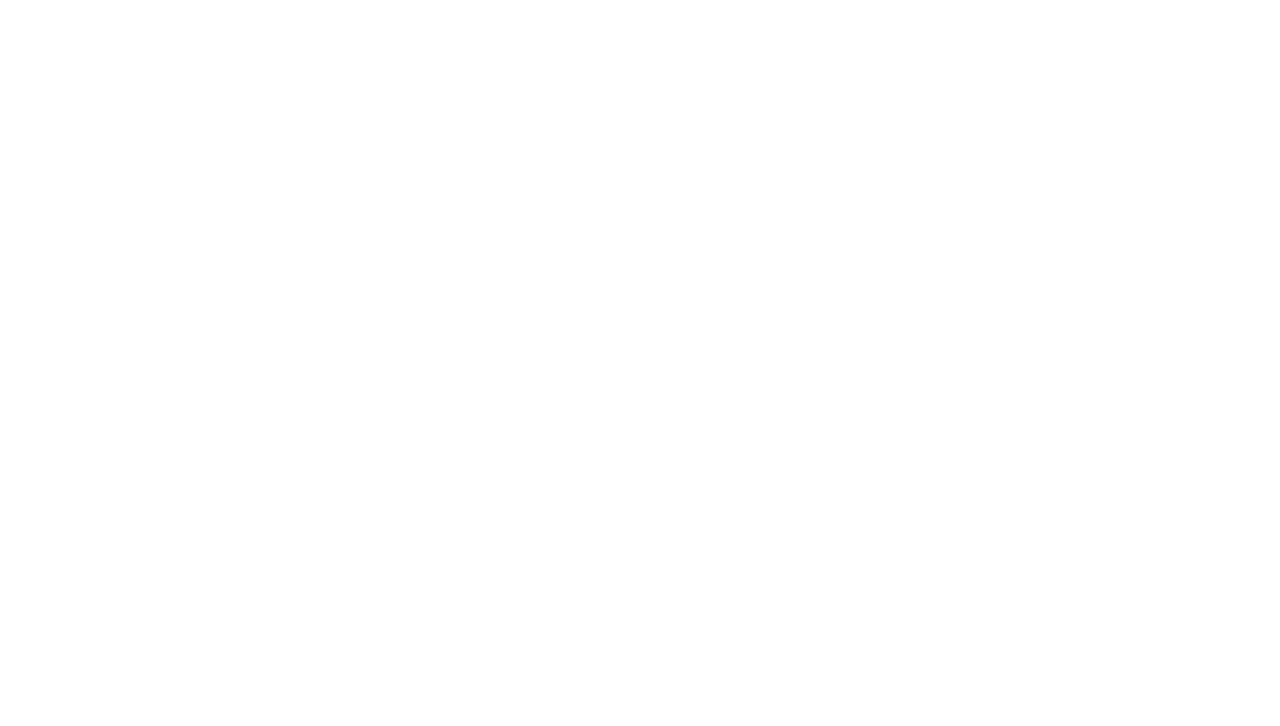
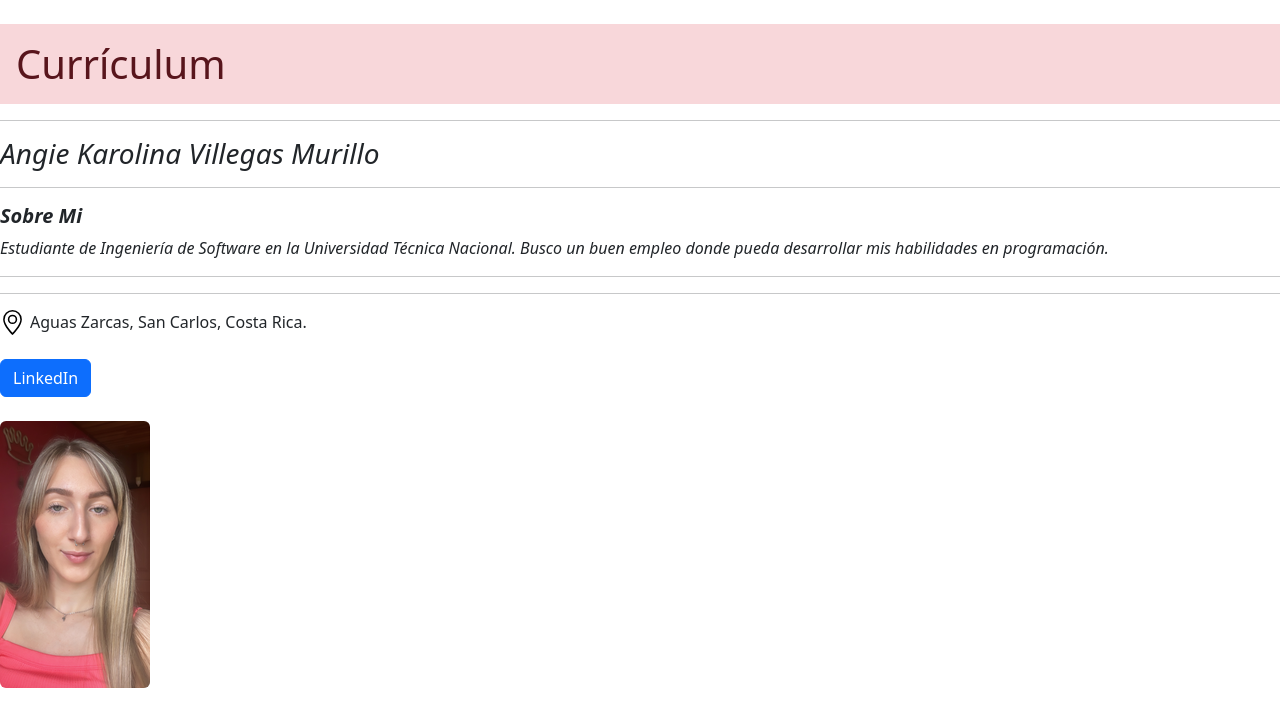
Before and after one commit to anvillegasm/Workshops-ISW512, a plain HTML site: page WorkShop2/Index.html in a window 1280 px wide. Drawn offline with nearby package versions, Linux system fonts and the light colour scheme.

Commit message:
Actulización
Se añadió una imagen, se agregaron títulos, iconos y líneas separadoras. Además se hizo el párrafo de información.

```diff
--- a/WorkShop2/Index.html
+++ b/WorkShop2/Index.html
@@ -1,11 +1,76 @@
 <!DOCTYPE html>
 <html lang="en">
+
 <head>
     <meta charset="UTF-8">
     <meta name="viewport" content="width=device-width, initial-scale=1.0">
     <title>WorkShop 2: curriculum</title>
+    <link href="https://cdn.jsdelivr.net/npm/bootstrap@5.3.3/dist/css/bootstrap.min.css" rel="stylesheet"
+        integrity="sha384-QWTKZyjpPEjISv5WaRU9OFeRpok6YctnYmDr5pNlyT2bRjXh0JMhjY6hW+ALEwIH" crossorigin="anonymous">
+
+
 </head>
+
 <body>
+    <script src="https://cdn.jsdelivr.net/npm/bootstrap@5.3.3/dist/js/bootstrap.bundle.min.js"
+        integrity="sha384-YvpcrYf0tY3lHB60NNkmXc5s9fDVZLESaAA55NDzOxhy9GkcIdslK1eN7N6jIeHz"
+        crossorigin="anonymous"></script>
+    <br>
+
+    <!--Colocar el titulo-->
+    <h1 class="p-3 mb-2 bg-danger-subtle text-danger-emphasis">Currículum</h1>
+    <hr> <!-- Crear una línea separadora -->
+
+    <!-- Colocar mi nombre en titulo 2 y en cursiva -->
+    <h3>
+        <i> Angie Karolina Villegas Murillo </i>
+    </h3>
+
+    <hr>
+
+
+    <!-- Información -->
+    <div>
+        <h5>
+            <b>
+                <i>Sobre Mi</i>
+            </b>
+        </h5>
+        <i>
+            Estudiante de Ingeniería de Software en la Universidad Técnica Nacional.
+            Busco un buen empleo donde pueda desarrollar mis habilidades en programación.
+        </i>
+    </div>
+    <hr>
+    <hr>
+
+    <!--Crear Icono de ubicacion -->
+    <div style="display: flex; align-items: center;">
+        <svg xmlns="http://www.w3.org/2000/svg" width="25" height="25" fill="dark" class="bi bi-geo-alt"
+            viewBox="0 0 16 16" style="margin-right: 5px;">
+            <path
+                d="M12.166 8.94c-.524 1.062-1.234 2.12-1.96 3.07A32 32 0 0 1 8 14.58a32 32 0 0 1-2.206-2.57c-.726-.95-1.436-2.008-1.96-3.07C3.304 7.867 3 6.862 3 6a5 5 0 0 1 10 0c0 .862-.305 1.867-.834 2.94M8 16s6-5.686 6-10A6 6 0 0 0 2 6c0 4.314 6 10 6 10" />
+            <path d="M8 8a2 2 0 1 1 0-4 2 2 0 0 1 0 4m0 1a3 3 0 1 0 0-6 3 3 0 0 0 0 6" />
+        </svg>
+        <p style="margin: 0;">Aguas Zarcas, San Carlos, Costa Rica.</p>
+    </div>
+    <br>
+
+    <!-- Crear un botón con mi LinkedIn -->
+    <div>
+        <!--1. Link de mi perfil -->
+        <a href="https://www.linkedin.com/in/angie-villegas-a37739309?utm_source=share&utm_campaign=share_via&utm_content=profile&utm_medium=ios_app"
+            target="_blank" class="btn btn-primary"> <!--2. Abrir una nueva pestaña para ver el perfil -->
+            <i class="fab fa-linkedin"></i> LinkedIn <!--3. Crear el botón LinkedIn -->
+        </a>
+    </div>
+    <br>
+
+    <!-- Añadir Imagen -->
+    <div>
+        <img src="CurriculumFt.png" class="rounded float-start" alt="Foto">
+    </div>
 
 </body>
+
 </html>
```
Also changed, not shown: WorkShop2/CurriculumFt.png (added).
